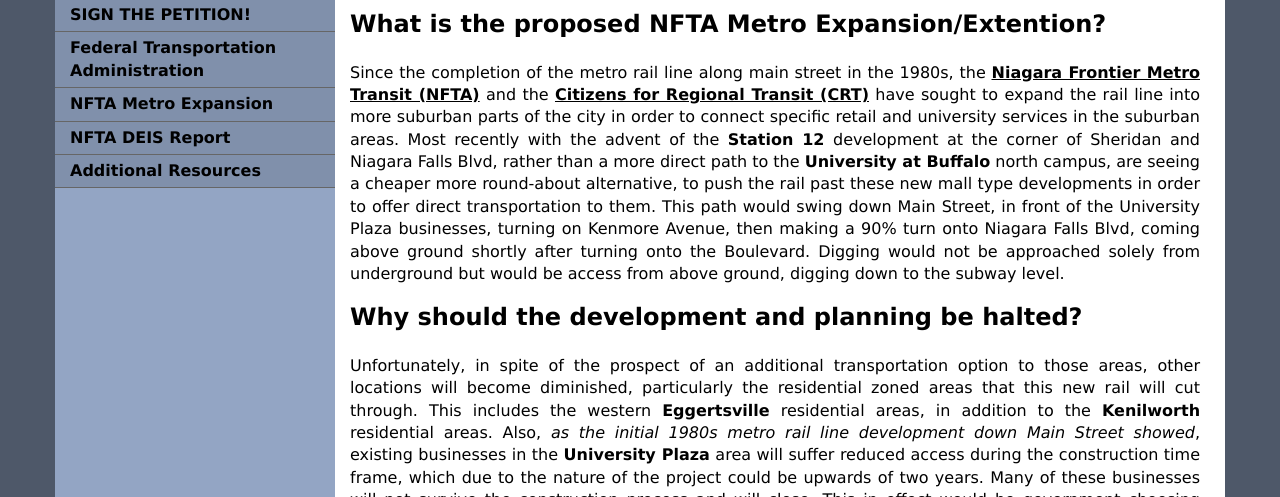
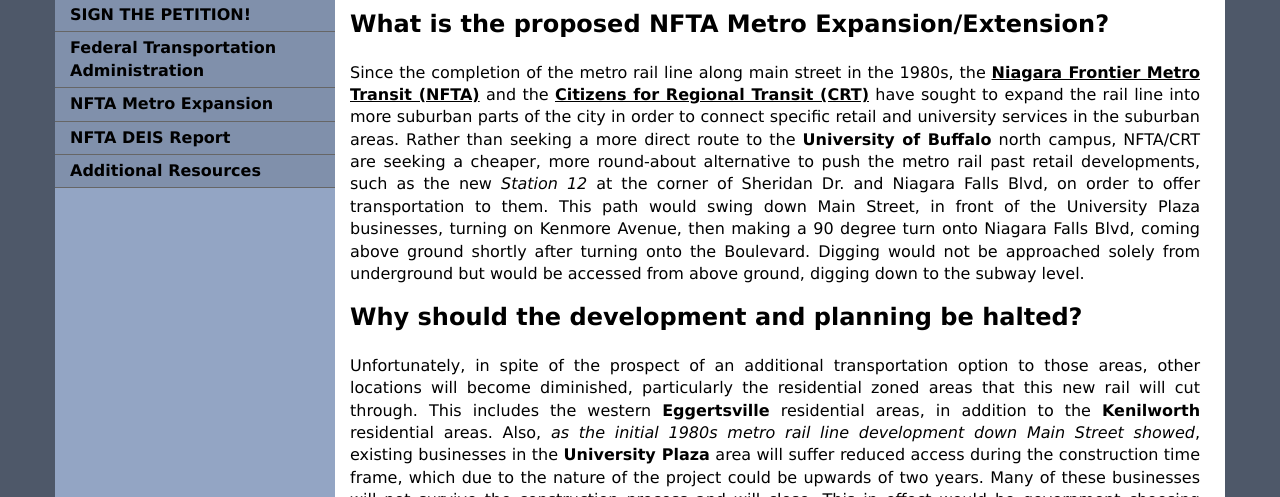
Before and after one commit to Rolf-Fredrickson/Rolf-Fredrickson.github.io, a plain HTML site: page index.html in a window 1280 px wide. Shown: the part 303-800 px from the top of the page. Drawn offline with Linux system fonts and the light colour scheme.

Commit message:
Update index.html

```diff
--- a/index.html
+++ b/index.html
@@ -133,16 +133,16 @@ ul.nav a:hover, ul.nav a:active, ul.nav a:focus {
     <p> <br><br><br><br><br><br><br><br><br><br><br><br><br><br><br><br><br></p>
     <!-- end .sidebar1 --></div>
   <div class="content">
-    <h2>What is the proposed NFTA Metro Expansion/Extention?</h2>
+    <h2>What is the proposed NFTA Metro Expansion/Extension?</h2>
     <p>
-		Since the completion of the metro rail line along main street in the 1980s, the <a href="https://www.nftametrotransitexpansion.com/">Niagara Frontier Metro Transit (NFTA)</a> and the <a href="http://citizenstransit.org/">Citizens for Regional Transit (CRT)</a> have sought to expand the rail line into more suburban parts of the city in order to connect specific retail and university services in the suburban areas. Most recently with the advent of the <b>Station 12</b> development at the corner of Sheridan and Niagara Falls Blvd, rather than a more direct path to the <b>University at Buffalo</b> north campus, are seeing a cheaper more round-about alternative, to push the rail past these new mall type developments in order to offer direct transportation to them. This path would swing down Main Street, in front of the University Plaza businesses, turning on Kenmore Avenue, then making a 90% turn onto Niagara Falls Blvd, coming above ground shortly after turning onto the Boulevard. Digging would not be approached solely from underground but would be access from above ground, digging down to the subway level.
+		Since the completion of the metro rail line along main street in the 1980s, the <a href="https://www.nftametrotransitexpansion.com/">Niagara Frontier Metro Transit (NFTA)</a> and the <a href="http://citizenstransit.org/">Citizens for Regional Transit (CRT)</a> have sought to expand the rail line into more suburban parts of the city in order to connect specific retail and university services in the suburban areas. Rather than seeking a more direct route to the <b>University of Buffalo</b> north campus, NFTA/CRT are seeking a cheaper, more round-about alternative to push the metro rail past retail developments, such as the new <i>Station 12</i> at the corner of Sheridan Dr. and Niagara Falls Blvd, on order to offer transportation to them. This path would swing down Main Street, in front of the University Plaza businesses, turning on Kenmore Avenue, then making a 90 degree turn onto Niagara Falls Blvd, coming above ground shortly after turning onto the Boulevard. Digging would not be approached solely from underground but would be accessed from above ground, digging down to the subway level.
     </p>
     <h2>Why should the development and planning be halted?</h2>
     <p>
 	Unfortunately, in spite of the prospect of an additional transportation option to those areas, other locations will become diminished, particularly the residential zoned areas that this new rail will cut through. This includes the western <b>Eggertsville</b> residential areas, in addition to the <b>Kenilworth</b> residential areas. Also, <i>as the initial 1980s metro rail line development down Main Street showed</i>, existing businesses in the <b>University Plaza</b> area will suffer reduced access during the construction time frame, which due to the nature of the project could be upwards of two years. Many of these businesses will not survive the construction process and will close. This in effect would be government choosing which businesses would prosper which we believe is of socioeconomic concern, as University Plaza typically services the residents of the <b>Kensington</b> and <b>LaSalle</b> areas. </p>
 	<h2>What is the mutually beneficial solution to the desired services?</h2>
 	<p>
-		As residents of those areas that have access to the existing subway line, we find it is <i>seldom used, having outdated operations in disrepair</i>, and calls into question the <i>need</i> for the additional proposed expansion. We believe there is not any justification for the proposed expenditures (over 1 billion dollars) that cannot be met with a well-run, efficient, modern bus line that could have the flexibility to support multiple accesses, rather than simply one <i>permanent linear path</i>. For our area's population, this would be the logical <b>first step</b> to any proposals to force urbanization on a community with a <i>new</i> metro rail line extension.
+		As residents of those areas that have access to the existing subway line, we find it is <i>seldom used, having outdated operations in disrepair</i>, and calls into question the <i>need</i> for the additional proposed expansion. We believe there is not any justification for the proposed expenditures (over 1 billion dollars) that cannot be met with a well-run, efficient, modern bus line that could have the flexibility to support multiple accesses, rather than simply one <i>permanent linear path</i>. For our area's population, this would be the logical <b>first step</b> to any proposals to force urbanization on a community with a <i>new</i> Metro Rail line extension.
 	</p>
 	<p>
     <br><br>
```
